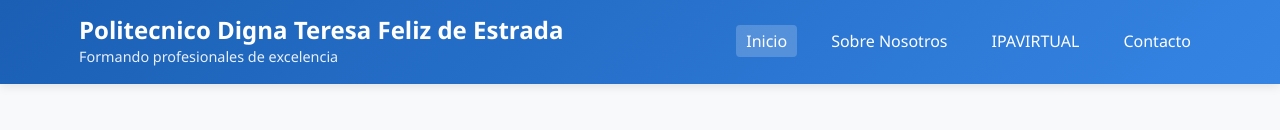
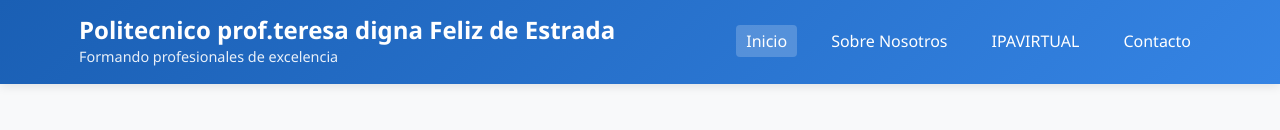
Before and after one commit to shttybry/repositorio-ju, a plain HTML site: page index.html in a window 1280 px wide. Shown: the top 130 px of the page. Drawn offline with Linux system fonts and the light colour scheme.

Commit message:
Update index.html

```diff
--- a/index.html
+++ b/index.html
@@ -473,7 +473,7 @@
             <div class="header-content">
                 <div class="logo">
                     <div class="logo-text">
-                        <h1>Politecnico Digna Teresa Feliz de Estrada</h1>
+                        <h1>Politecnico prof.teresa digna Feliz de Estrada</h1>
                         <p>Formando profesionales de excelencia</p>
                     </div>
                 </div>
```
